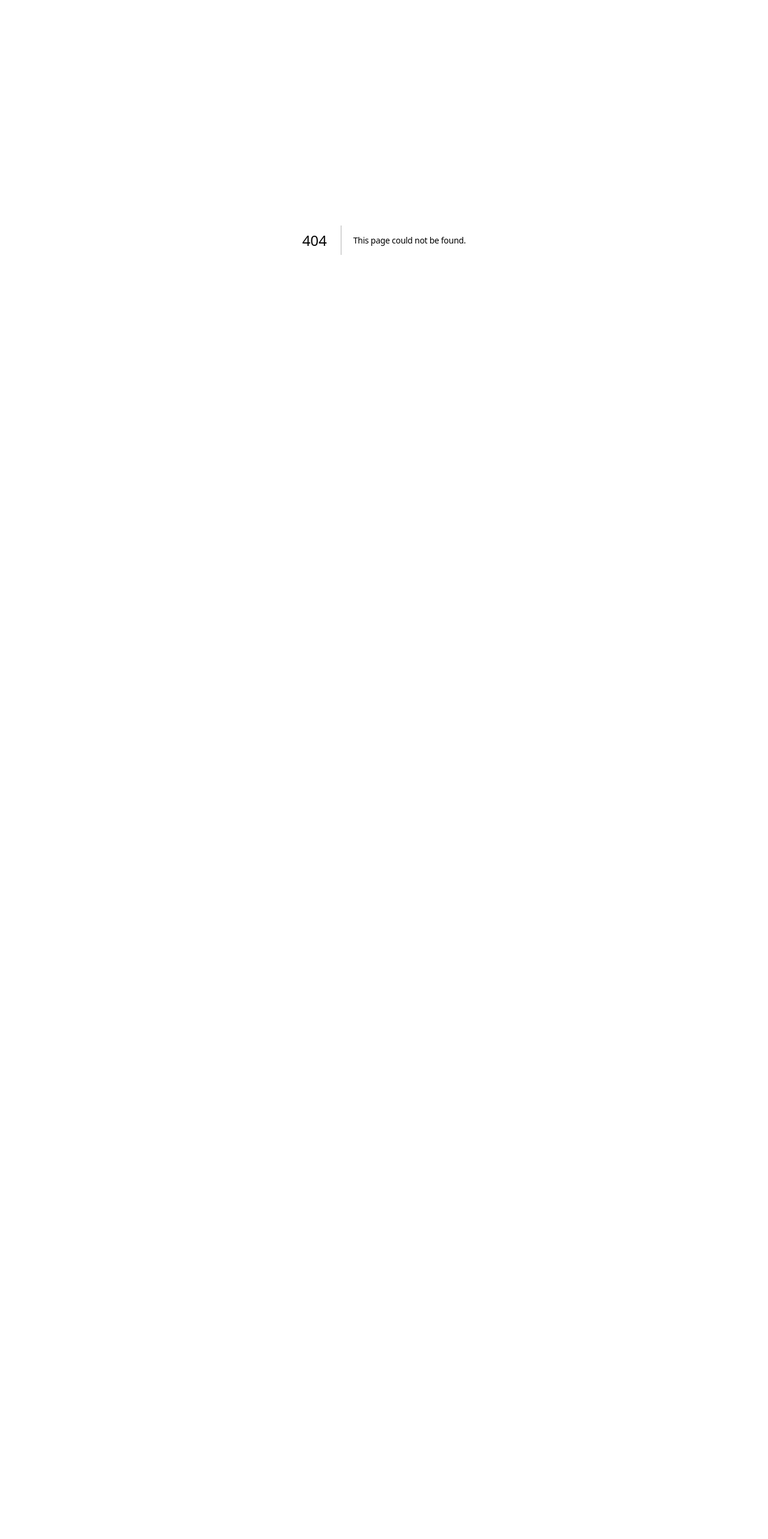
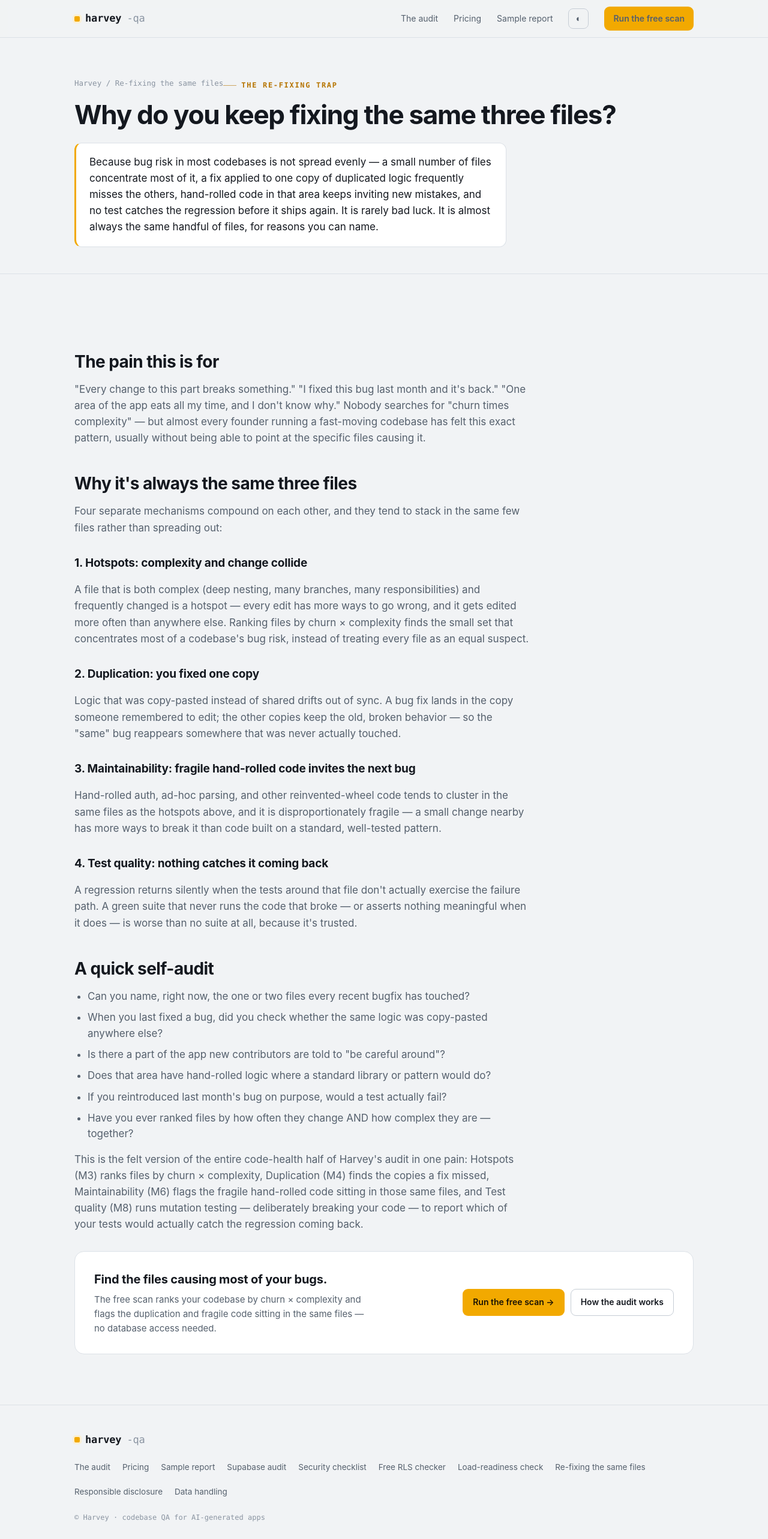
Before and after one commit to jharvieux/Harvey, a Next.js app in the folder site/: page /re-fixing-the-same-files in a window 1280 px wide. Before the commit this address had no page. Shown: the top 2566 px of the page at 60% size. Before the commit the page ends 800 px from the top, so only its background shows below. Built offline with nearby package versions, Linux system fonts and the light colour scheme.

Commit message:
#1537: ship the F-3 re-fixing/hotspots landing page (#1591)
Closes #1537

```diff
--- a/site/app/components/SiteFooter.tsx
+++ b/site/app/components/SiteFooter.tsx
@@ -14,6 +14,7 @@ export default function SiteFooter() {
           <a href="/supabase-security-checklist">Security checklist</a>
           <a href="/supabase-security-checker">Free RLS checker</a>
           <a href="/supabase-load-readiness">Load-readiness check</a>
+          <a href="/re-fixing-the-same-files">Re-fixing the same files</a>
           <a href="/responsible-disclosure">Responsible disclosure</a>
           <a href="/data-handling">Data handling</a>
         </nav>
--- /dev/null
+++ b/site/app/re-fixing-the-same-files/page.tsx
@@ -0,0 +1,140 @@
+import type { Metadata } from "next";
+import SiteHeader from "../components/SiteHeader";
+import SiteFooter from "../components/SiteFooter";
+
+export const metadata: Metadata = {
+  title: "Why do you keep fixing the same three files?",
+  description:
+    "A small number of files hold most of your bug risk, one copy of a fix rarely reaches the other copies, and nothing catches the regression when it returns. Why the same modules keep breaking — and how to find yours before the next release does.",
+  alternates: { canonical: "/re-fixing-the-same-files" },
+  keywords: [
+    "why do i keep fixing the same bug",
+    "code hotspots",
+    "technical debt hotspots",
+    "code churn complexity",
+    "same bug keeps coming back",
+  ],
+  openGraph: {
+    title: "Why do you keep fixing the same three files?",
+    description: "A small number of files hold most of your bug risk — and one copy of a fix rarely reaches the other copies.",
+    url: "https://harvey-qa.com/re-fixing-the-same-files",
+    type: "article",
+  },
+};
+
+const articleJsonLd = {
+  "@context": "https://schema.org",
+  "@type": "Article",
+  headline: "Why do you keep fixing the same three files?",
+  description:
+    "A small number of files hold most of your bug risk, one copy of a fix rarely reaches the other copies, and nothing catches the regression when it returns.",
+  author: { "@type": "Organization", name: "Harvey" },
+  publisher: { "@type": "Organization", name: "Harvey" },
+  mainEntityOfPage: "https://harvey-qa.com/re-fixing-the-same-files",
+};
+
+export default function ReFixingPillar() {
+  return (
+    <>
+      <script type="application/ld+json" dangerouslySetInnerHTML={{ __html: JSON.stringify(articleJsonLd) }} />
+      <SiteHeader />
+      <main>
+        <div className="hero page-hero">
+          <div className="wrap">
+            <span className="crumb">
+              <a href="/">Harvey</a> / Re-fixing the same files
+            </span>
+            <span className="eyebrow" style={{ marginTop: "14px" }}>
+              The re-fixing trap
+            </span>
+            <h1>Why do you keep fixing the same three files?</h1>
+            <div className="answer-first" style={{ marginTop: "22px" }}>
+              Because bug risk in most codebases is not spread evenly — a small number of files concentrate most of it,
+              a fix applied to one copy of duplicated logic frequently misses the others, hand-rolled code in that area
+              keeps inviting new mistakes, and no test catches the regression before it ships again. It is rarely bad
+              luck. It is almost always the same handful of files, for reasons you can name.
+            </div>
+          </div>
+        </div>
+
+        <section>
+          <div className="wrap">
+            <div className="prose">
+              <h2>The pain this is for</h2>
+              <p>
+                &quot;Every change to this part breaks something.&quot; &quot;I fixed this bug last month and it&apos;s
+                back.&quot; &quot;One area of the app eats all my time, and I don&apos;t know why.&quot; Nobody searches
+                for &quot;churn times complexity&quot; — but almost every founder running a fast-moving codebase has
+                felt this exact pattern, usually without being able to point at the specific files causing it.
+              </p>
+
+              <h2>Why it&apos;s always the same three files</h2>
+              <p>
+                Four separate mechanisms compound on each other, and they tend to stack in the same few files rather
+                than spreading out:
+              </p>
+              <h3>1. Hotspots: complexity and change collide</h3>
+              <p>
+                A file that is both complex (deep nesting, many branches, many responsibilities) and frequently changed
+                is a hotspot — every edit has more ways to go wrong, and it gets edited more often than anywhere else.
+                Ranking files by churn × complexity finds the small set that concentrates most of a codebase&apos;s bug
+                risk, instead of treating every file as an equal suspect.
+              </p>
+              <h3>2. Duplication: you fixed one copy</h3>
+              <p>
+                Logic that was copy-pasted instead of shared drifts out of sync. A bug fix lands in the copy someone
+                remembered to edit; the other copies keep the old, broken behavior — so the &quot;same&quot; bug
+                reappears somewhere that was never actually touched.
+              </p>
+              <h3>3. Maintainability: fragile hand-rolled code invites the next bug</h3>
+              <p>
+                Hand-rolled auth, ad-hoc parsing, and other reinvented-wheel code tends to cluster in the same files as
+                the hotspots above, and it is disproportionately fragile — a small change nearby has more ways to break
+                it than code built on a standard, well-tested pattern.
+              </p>
+              <h3>4. Test quality: nothing catches it coming back</h3>
+              <p>
+                A regression returns silently when the tests around that file don&apos;t actually exercise the failure
+                path. A green suite that never runs the code that broke — or asserts nothing meaningful when it does —
+                is worse than no suite at all, because it&apos;s trusted.
+              </p>
+
+              <h2>A quick self-audit</h2>
+              <ul>
+                <li>Can you name, right now, the one or two files every recent bugfix has touched?</li>
+                <li>When you last fixed a bug, did you check whether the same logic was copy-pasted anywhere else?</li>
+                <li>Is there a part of the app new contributors are told to &quot;be careful around&quot;?</li>
+                <li>Does that area have hand-rolled logic where a standard library or pattern would do?</li>
+                <li>If you reintroduced last month&apos;s bug on purpose, would a test actually fail?</li>
+                <li>Have you ever ranked files by how often they change AND how complex they are — together?</li>
+              </ul>
+              <p>
+                This is the felt version of the entire code-health half of Harvey&apos;s audit in one pain: Hotspots
+                (M3) ranks files by churn × complexity, Duplication (M4) finds the copies a fix missed, Maintainability
+                (M6) flags the fragile hand-rolled code sitting in those same files, and Test quality (M8) runs mutation
+                testing — deliberately breaking your code — to report which of your tests would actually catch the
+                regression coming back.
+              </p>
+            </div>
+
+            <div className="cta-band">
+              <div>
+                <h3>Find the files causing most of your bugs.</h3>
+                <p>The free scan ranks your codebase by churn × complexity and flags the duplication and fragile code sitting in the same files — no database access needed.</p>
+              </div>
+              <div className="btns">
+                <a href="/#scan" className="btn btn-primary">
+                  Run the free scan →
+                </a>
+                <a href="/the-audit" className="btn btn-ghost">
+                  How the audit works
+                </a>
+              </div>
+            </div>
+          </div>
+        </section>
+      </main>
+      <SiteFooter />
+    </>
+  );
+}
--- a/site/app/sitemap.ts
+++ b/site/app/sitemap.ts
@@ -14,6 +14,7 @@ export default function sitemap(): MetadataRoute.Sitemap {
     { path: "/supabase-security-checker", priority: 0.8, changeFrequency: "monthly" },
     { path: "/multi-tenant-security-supabase", priority: 0.8, changeFrequency: "monthly" },
     { path: "/supabase-load-readiness", priority: 0.8, changeFrequency: "monthly" },
+    { path: "/re-fixing-the-same-files", priority: 0.8, changeFrequency: "monthly" },
     { path: "/responsible-disclosure", priority: 0.4, changeFrequency: "yearly" },
     { path: "/data-handling", priority: 0.4, changeFrequency: "yearly" },
   ];
```
Also changed, not shown: 1 other file (tests, documents, lock files or other folders).
